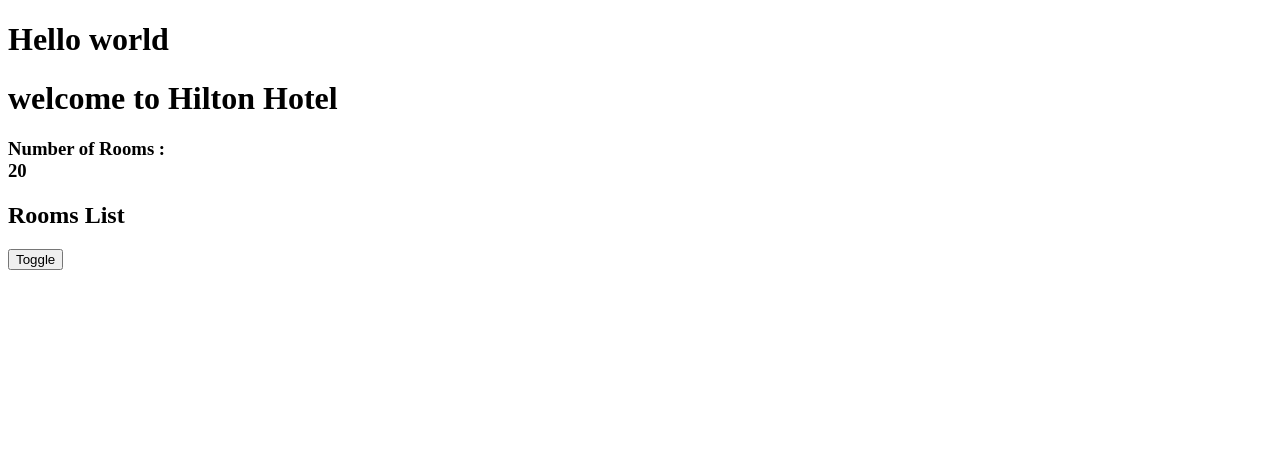
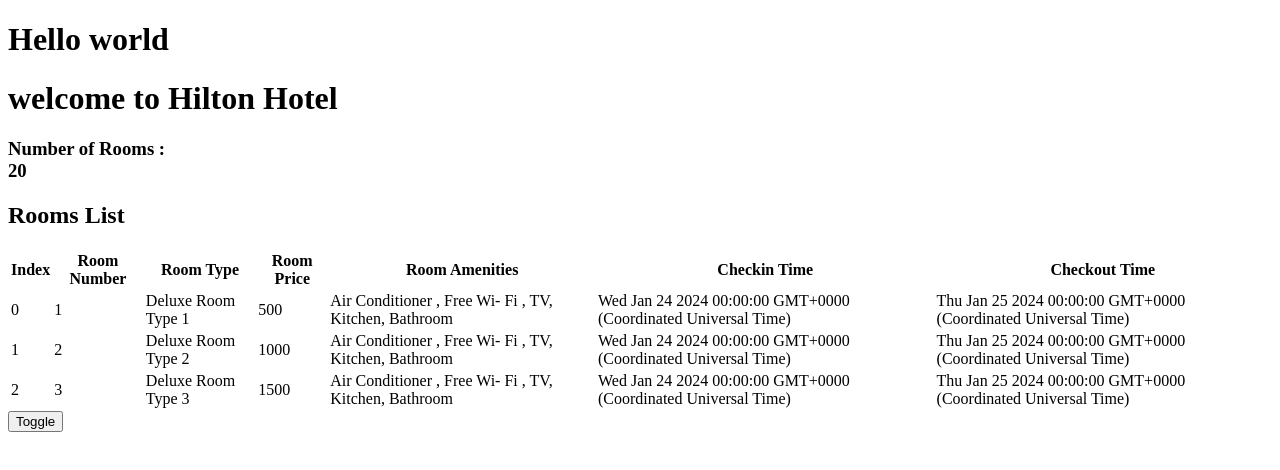
Before and after one commit to DineshaSoysa/angular-learning, an Angular app: page / in a window 1280 px wide. Shown: the top 470 px of the page. Built offline with nearby package versions, Linux system fonts and the light colour scheme.

Commit message:
Adding *ngIf Fundementals

```diff
--- a/src/app/rooms/rooms.component.html
+++ b/src/app/rooms/rooms.component.html
@@ -8,4 +8,27 @@
 <div *ngIf="rooms.availableRooms > 0">
     <h2>Rooms List</h2>
 </div>
+
+<table>
+    <thead>
+        <th>Index</th>
+        <th>Room Number</th>
+        <th>Room Type</th>
+        <th>Room Price</th>
+        <th>Room Amenities</th>
+        <th>Checkin Time</th>
+        <th>Checkout Time</th>
+    </thead>
+    <tbody>
+        <tr *ngFor="let room of rooms_list; let i = index">
+            <td>{{i}}</td>
+            <td>{{room.roomNumber}}</td>
+            <td>{{room.roomType}}</td>
+            <td>{{room.roomPrice}}</td>
+            <td>{{room.roomAmenities}}</td>
+            <td>{{room.checkinTime}}</td>
+            <td>{{room.checkoutTime}}</td>
+        </tr>
+    </tbody>
+</table>
 <button (click)="toggle()"> Toggle</button>
--- a/src/app/rooms/rooms.component.ts
+++ b/src/app/rooms/rooms.component.ts
@@ -1,5 +1,5 @@
 import { Component, OnInit } from '@angular/core';
-import { Room } from './rooms';
+import { Room , RoomList} from './rooms';
 
 @Component({
   selector: 'app-rooms',
@@ -19,15 +19,41 @@ export class RoomsComponent implements OnInit {
 
   };
 
+  rooms_list : RoomList[] = [
+    {
+      roomNumber : 1,
+      roomType : 'Deluxe Room Type 1',
+      roomAmenities : 'Air Conditioner , Free Wi- Fi , TV, Kitchen, Bathroom',
+      roomPrice : '500',
+      checkinTime : new Date('24-Jan-2024'),
+      checkoutTime : new Date('25-Jan-2024'),
+    },
+    {
+      roomNumber : 2,
+      roomType : 'Deluxe Room Type 2',
+      roomAmenities : 'Air Conditioner , Free Wi- Fi , TV, Kitchen, Bathroom',
+      roomPrice : '1000',
+      checkinTime : new Date('24-Jan-2024'),
+      checkoutTime : new Date('25-Jan-2024'),
+    },
+    {
+      roomNumber : 3,
+      roomType : 'Deluxe Room Type 3',
+      roomAmenities : 'Air Conditioner , Free Wi- Fi , TV, Kitchen, Bathroom',
+      roomPrice : '1500',
+      checkinTime : new Date('24-Jan-2024'),
+      checkoutTime : new Date('25-Jan-2024'),
+    }
+  ]
+
   constructor() { }
 
   ngOnInit(): void {
   }
 
 
-  //event binding
-  toggle(){
-    this.hideRooms = !this.hideRooms;
-  }
+toggle(){
+  this.hideRooms = !this.hideRooms
+}
 
 }
```
Also changed, not shown: src/app/rooms/rooms.ts (+9 -0 lines).
